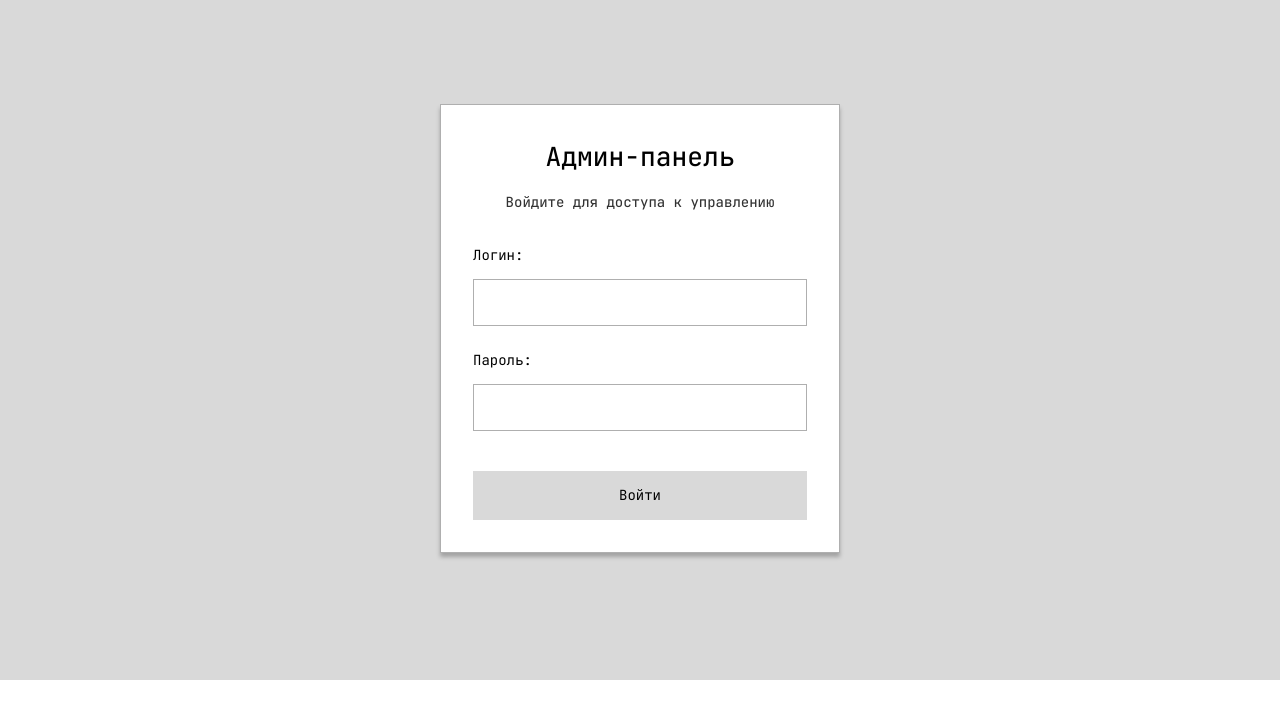
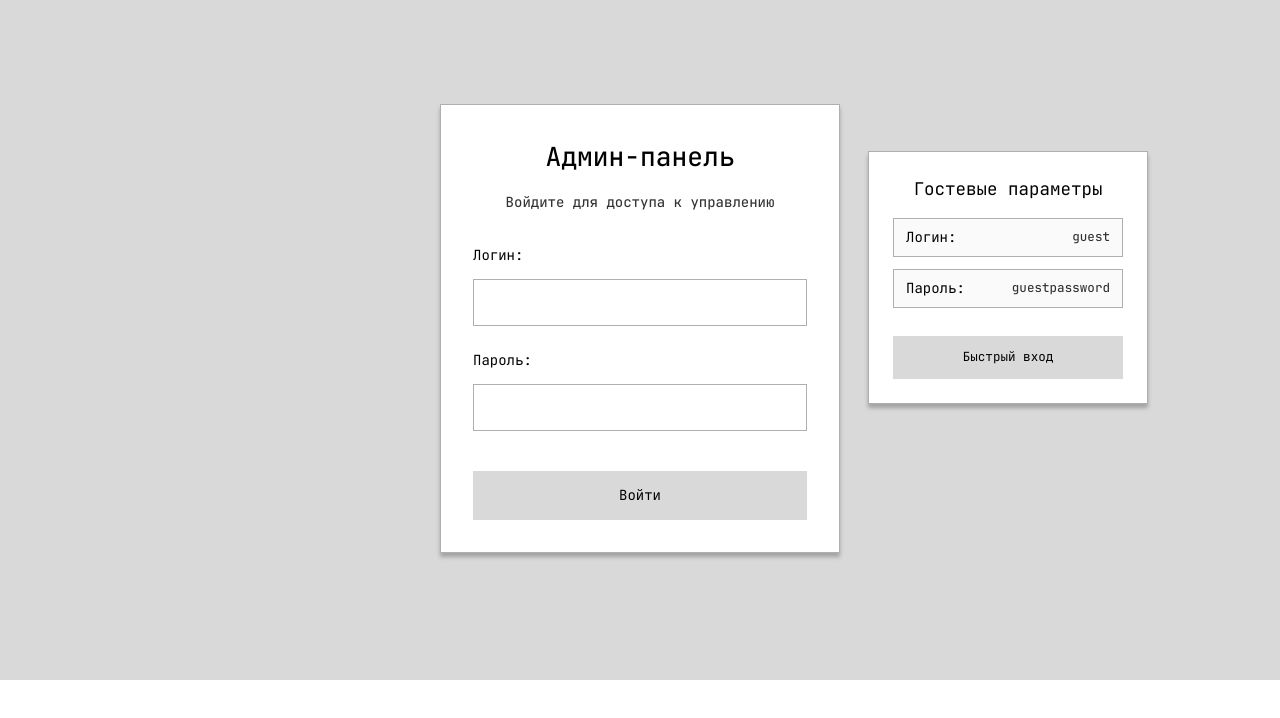
Before and after one commit to NikitaCherepov/my-portfolio, a Next.js app: page /admin/login in a window 1280 px wide. Shown: the top 718 px of the page. Built offline with nearby package versions, Linux system fonts and the light colour scheme.

Commit message:
[ADD] - Added guest data into admin login

```diff
--- a/src/app/admin/login/admin-login.module.scss
+++ b/src/app/admin/login/admin-login.module.scss
@@ -5,6 +5,7 @@
     justify-content: center;
     min-height: calc(100vh - var(--header-height) - var(--footer-height));
     padding: 22px;
+    position: relative;
 
     &__form {
         max-width: 400px;
@@ -121,6 +122,87 @@
         color: var(--header-name-color);
         font-size: 1.125rem;
     }
+
+    &__guestContainer {
+        position: absolute;
+        right: 100px;
+        top: 20%;
+        width: 280px;
+        padding: 24px;
+        border: 1px solid var(--button-darkest);
+        border-radius: var(--default-border-radius-small);
+        background: var(--white);
+        box-shadow: 0 4px 4px 0 rgba(0, 0, 0, 0.25);
+        animation: fadeIn 0.6s ease-in-out;
+        animation-delay: 0.2s;
+        animation-fill-mode: both;
+        z-index: 10;
+    }
+
+    &__guestTitle {
+        font-size: 1.25rem;
+        margin-bottom: 16px;
+        color: var(--header-name-color);
+        text-align: center;
+        font-weight: bold;
+    }
+
+    &__guestInfo {
+        margin-bottom: 20px;
+    }
+
+    &__guestCredentials {
+        display: flex;
+        justify-content: space-between;
+        align-items: center;
+        margin-bottom: 12px;
+        padding: 8px 12px;
+        background: rgba(0, 0, 0, 0.02);
+        border-radius: var(--default-border-radius-small);
+        border: 1px solid var(--button-darkest);
+    }
+
+    &__guestLabel {
+        font-weight: bold;
+        color: var(--header-name-color);
+        font-family: 'JetBrains Mono', monospace;
+        margin: 0;
+    }
+
+    &__guestValue {
+        color: var(--header-name-color);
+        font-family: 'JetBrains Mono', monospace;
+        margin: 0;
+        opacity: 0.8;
+        font-size: 0.9rem;
+        word-break: break-all;
+    }
+
+    &__guestButton {
+        width: 100%;
+        padding: 12px 16px;
+        background: var(--button-dark);
+        color: var(--header-name-color);
+        border: none;
+        border-radius: var(--default-border-radius-small);
+        cursor: pointer;
+        font-family: 'JetBrains Mono', monospace;
+        font-size: 0.9rem;
+        font-weight: bold;
+        transition: all 0.3s ease;
+        margin-top: 8px;
+
+        &:hover {
+            background: var(--button-darkest);
+            transform: translateY(-1px);
+            box-shadow: 0 4px 8px rgba(0, 0, 0, 0.2);
+        }
+
+        &:active {
+            transform: translateY(0);
+            box-shadow: 0 2px 4px rgba(0, 0, 0, 0.1);
+        }
+    }
 }
 
 @keyframes fadeIn {
@@ -140,6 +222,18 @@
     75% { transform: translateX(5px); }
 }
 
+@media (max-width: 1200px) {
+    .login {
+        &__guestContainer {
+            position: static;
+            transform: none;
+            width: 100%;
+            max-width: 400px;
+            margin: 24px auto 0;
+        }
+    }
+}
+
 @media (max-width: 480px) {
     .login {
         &__form {
@@ -150,5 +244,17 @@
         &__title {
             font-size: 1.5rem;
         }
+
+        &__guestContainer {
+            padding: 20px 16px;
+        }
+
+        &__guestTitle {
+            font-size: 1.1rem;
+        }
+
+        &__guestValue {
+            font-size: 0.8rem;
+        }
     }
 }
--- a/src/app/admin/login/page.tsx
+++ b/src/app/admin/login/page.tsx
@@ -19,6 +19,7 @@ export default function AdminLoginPage() {
   const {
     register,
     handleSubmit,
+    setValue,
     formState: { errors, isSubmitting }
   } = useForm<LoginFormData>();
 
@@ -37,6 +38,11 @@ export default function AdminLoginPage() {
         }
       }
     );
+  };
+
+  const handleGuestLogin = () => {
+    setValue('login', 'guest');
+    setValue('password', 'guestpassword');
   };
 
   if (isAuthenticated && user) {
@@ -114,6 +120,27 @@ export default function AdminLoginPage() {
             </div>
           )}
       </form>
+
+      <div className={styles.login__guestContainer}>
+          <h2 className={styles.login__guestTitle}>Гостевые параметры</h2>
+          <div className={styles.login__guestInfo}>
+            <div className={styles.login__guestCredentials}>
+              <p className={styles.login__guestLabel}>Логин:</p>
+              <p className={styles.login__guestValue}>guest</p>
+            </div>
+            <div className={styles.login__guestCredentials}>
+              <p className={styles.login__guestLabel}>Пароль:</p>
+              <p className={styles.login__guestValue}>guestpassword</p>
+            </div>
+          </div>
+          <button
+            type="button"
+            onClick={handleGuestLogin}
+            className={styles.login__guestButton}
+          >
+            Быстрый вход
+          </button>
+        </div>
     </div>
   );
 }
```
Lines whose indentation alone changed are shown as unchanged.
